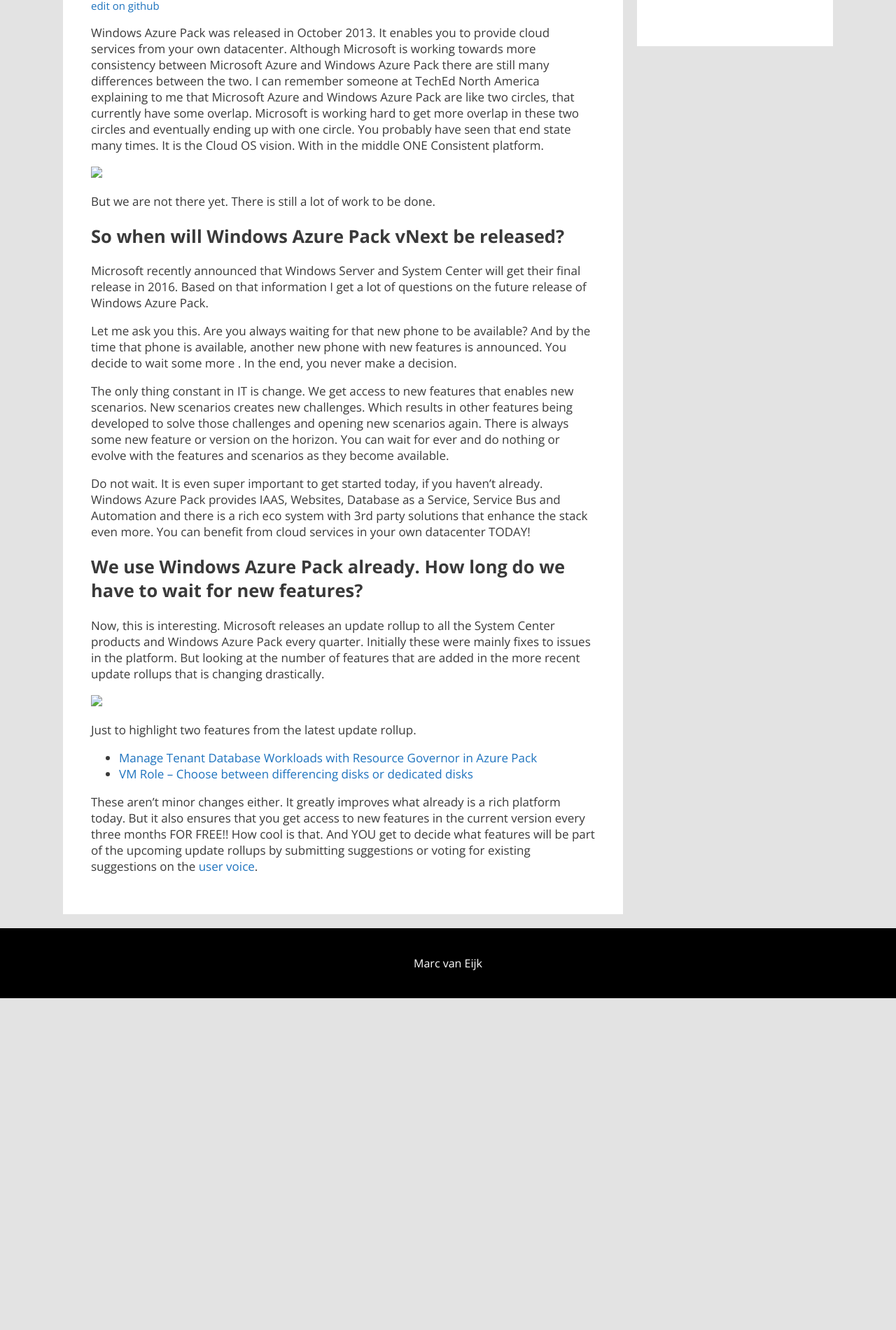
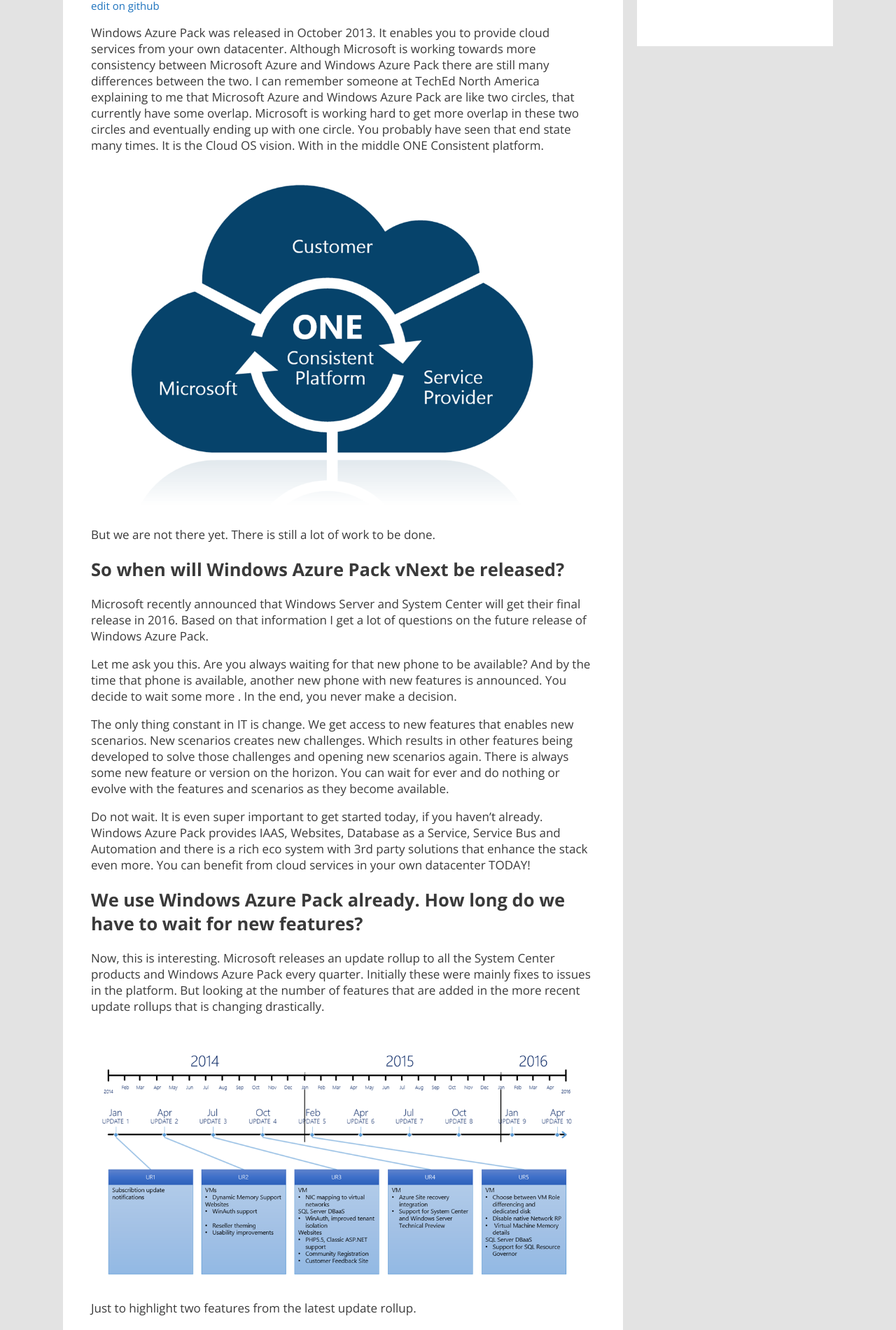
Before and after one commit to marcvaneijk/marcvaneijk.old, a Jekyll site: the page built from _posts/2015-02-19-wapvnext.md, in a window 1280 px wide. Shown: the part 324-2224 px from the top of the page at 70% size. Built offline with Jekyll 4.4.1, drawn with Linux system fonts in a browser that asks for light colours; nearby versions of some CDN libraries; before the commit the page ends 1750 px from its top, so only the background shows below that.

Commit message:
Update 2015-02-19-wapvnext.md

```diff
--- a/_posts/2015-02-19-wapvnext.md
+++ b/_posts/2015-02-19-wapvnext.md
@@ -7,7 +7,7 @@ tags: Marc van Eijk, Update Rollup, User Voice, vNext, Windows Azure Pack
 ---
 Windows Azure Pack was released in October 2013. It enables you to provide cloud services from your own datacenter. Although Microsoft is working towards more consistency between Microsoft Azure and Windows Azure Pack there are still many differences between the two. I can remember someone at TechEd North America explaining to me that Microsoft Azure and Windows Azure Pack are like two circles, that currently have some overlap. Microsoft is working hard to get more overlap in these two circles and eventually ending up with one circle. You probably have seen that end state many times. It is the Cloud OS vision. With in the middle ONE Consistent platform.
 
-<img src="/images/2015-07-21/Cloud-OS.png" width="700">
+<img src="/images/2015-02-19/Cloud-OS.png" width="700">
 
 But we are not there yet. There is still a lot of work to be done.
 
@@ -25,7 +25,7 @@ Do not wait. It is even super important to get started today, if you haven’t a
 
 Now, this is interesting. Microsoft releases an update rollup to all the System Center products and Windows Azure Pack every quarter. Initially these were mainly fixes to issues in the platform. But looking at the number of features that are added in the more recent update rollups that is changing drastically.
 
-<img src="/images/2015-07-21/UR.png" width="700">
+<img src="/images/2015-02-19/UR.png" width="700">
 
 Just to highlight two features from the latest update rollup.
 - [Manage Tenant Database Workloads with Resource Governor in Azure Pack](http://blogs.technet.com/b/privatecloud/archive/2015/02/16/manage-tenant-database-workloads-with-resource-governor-in-azure-pack.aspx)
```
